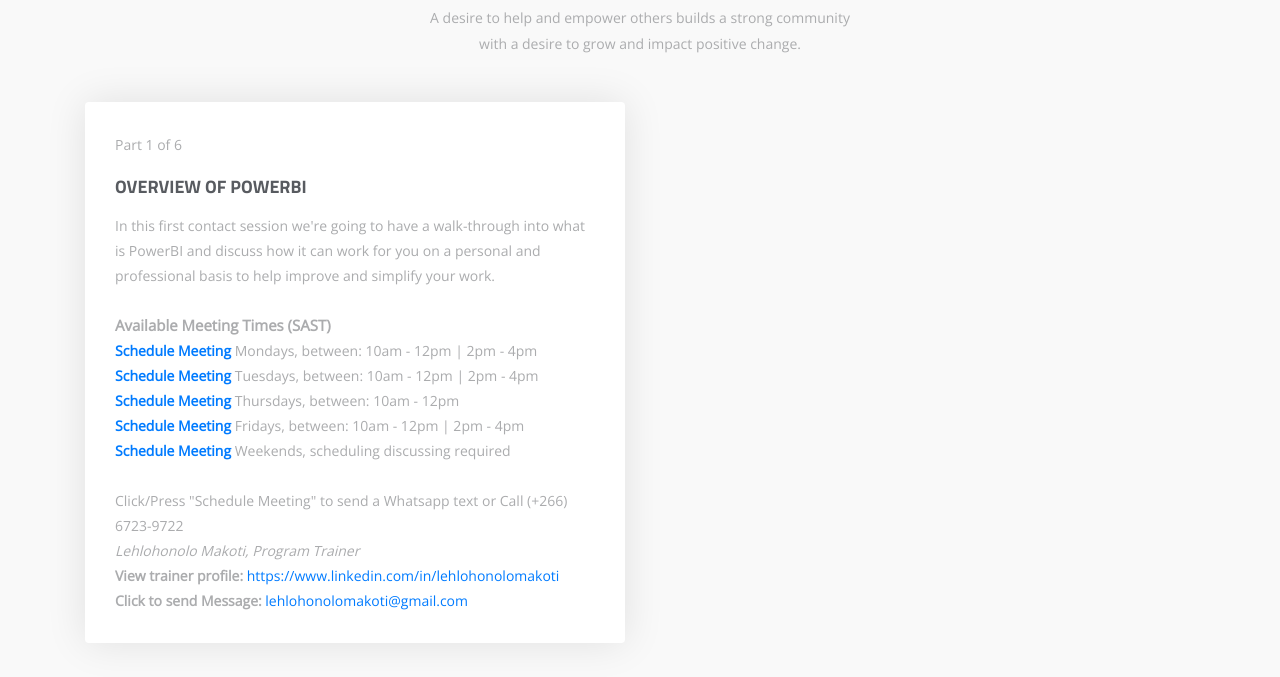
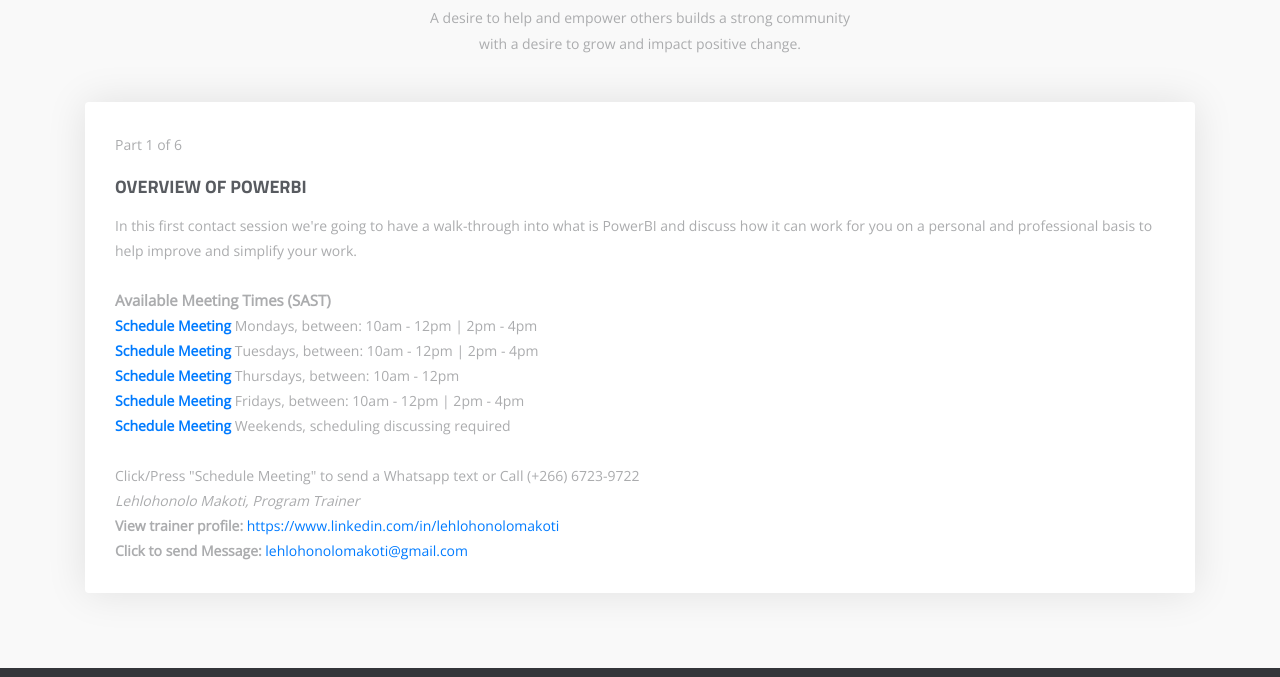
Before and after one commit to LM411/learn, a plain HTML site: page index.html in a window 1280 px wide. Shown: the part 1709-2386 px from the top of the page. Drawn offline with nearby package versions, Linux system fonts and the light colour scheme; files whose address does not match are found by name.

Commit message:
extend #services col-md from 4 to 12 for mobile view

```diff
--- a/index.html
+++ b/index.html
@@ -157,7 +157,7 @@
         </div>
         <div class="row">
           <!-- Services item -->
-          <div class="col-md-6 col-lg-6 col-xs-12">
+          <div class="col-md-12 col-lg-12 col-xs-12">
             <div class="services-item wow fadeInRight" data-wow-delay="0.3s">
               <div class="services-content">
                 Part 1 of 6
```
